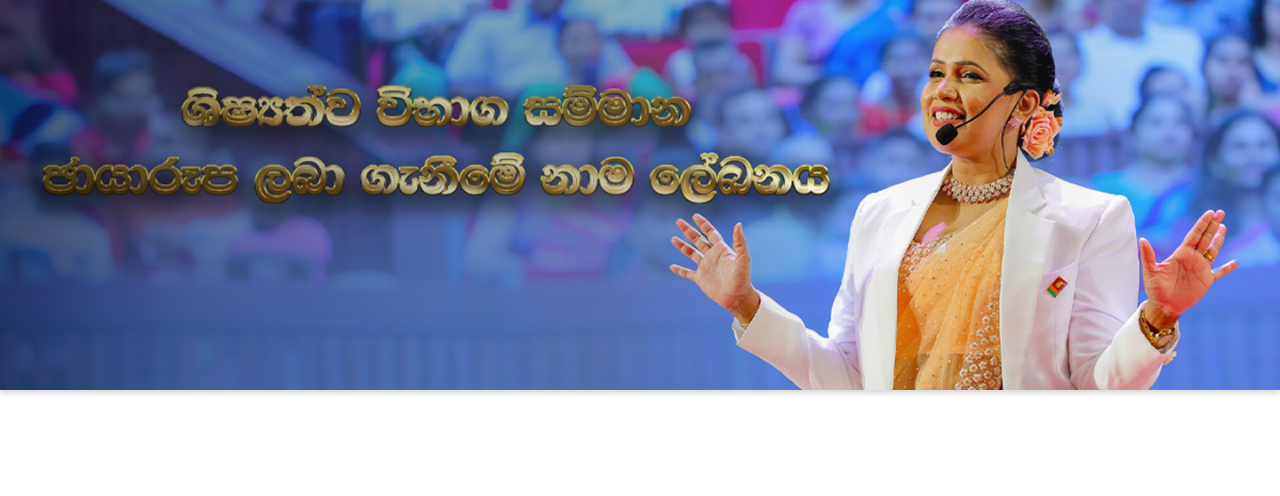
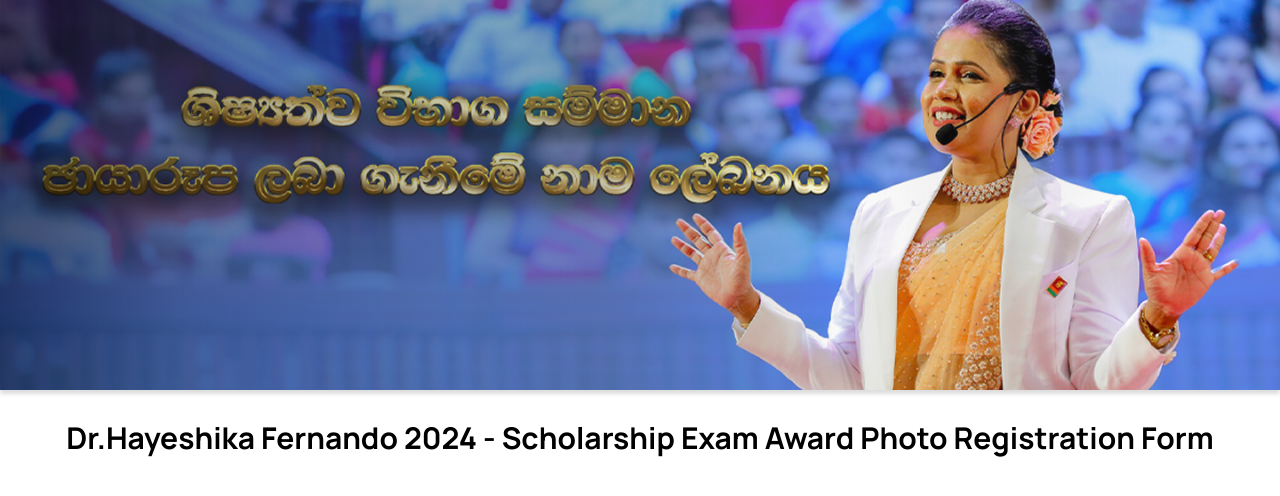
Before and after one commit to Lasith22/graduation-app, a React (Vite) app: page / in a window 1280 px wide. Shown: the top 496 px of the page. Built offline with nearby package versions, Linux system fonts and the light colour scheme.

Commit message:
Add IntroDuction component and integrate it into Home page layout

```diff
--- a/src/components/home/Hero.jsx
+++ b/src/components/home/Hero.jsx
@@ -5,7 +5,6 @@ const Hero = () => {
   return (
     <div className="w-full relative">
       <img src={MainLogo} alt="Hero Image" className="w-full object-contain" />
-      {/* Overlay with gradient, opacity, and shadow */}
       <div
         className="absolute inset-0"
         style={{
--- /dev/null
+++ b/src/components/home/IntroDuction.jsx
@@ -0,0 +1,17 @@
+import React from 'react';
+
+const IntroDuction = () => {
+  return (
+    <div className="bg-white p-[30px]">
+      <div className="flex justify-center items-center ">
+        <h1 className="text-3xl font-bold text-center font-primary">
+          {' '}
+          Dr.Hayeshika Fernando 2024 - Scholarship Exam Award Photo Registration
+          Form
+        </h1>
+      </div>
+    </div>
+  );
+};
+
+export default IntroDuction;
--- a/src/pages/Home.jsx
+++ b/src/pages/Home.jsx
@@ -1,10 +1,12 @@
 import React from 'react';
 import Hero from '../components/home/Hero';
+import IntroDuction from '../components/home/IntroDuction';
 
 const Home = () => {
   return (
     <>
       <Hero />
+      <IntroDuction />
     </>
   );
 };
```
